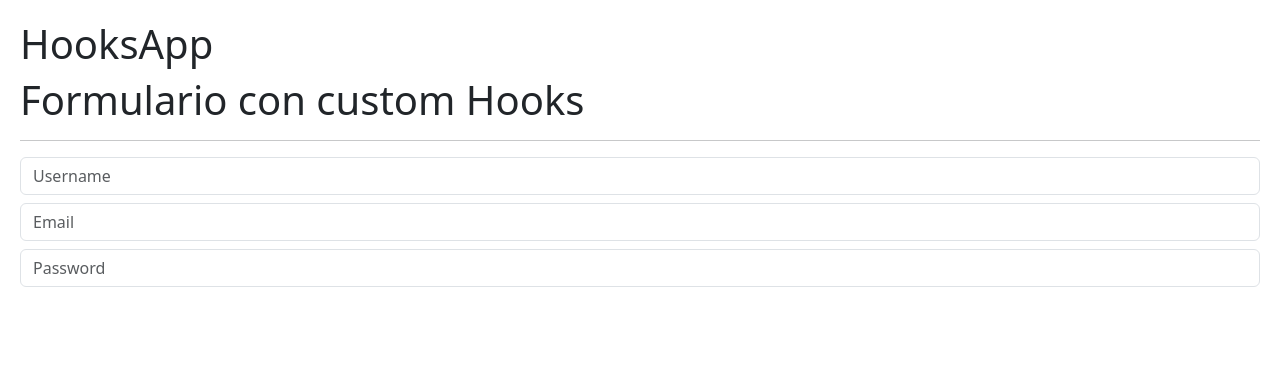
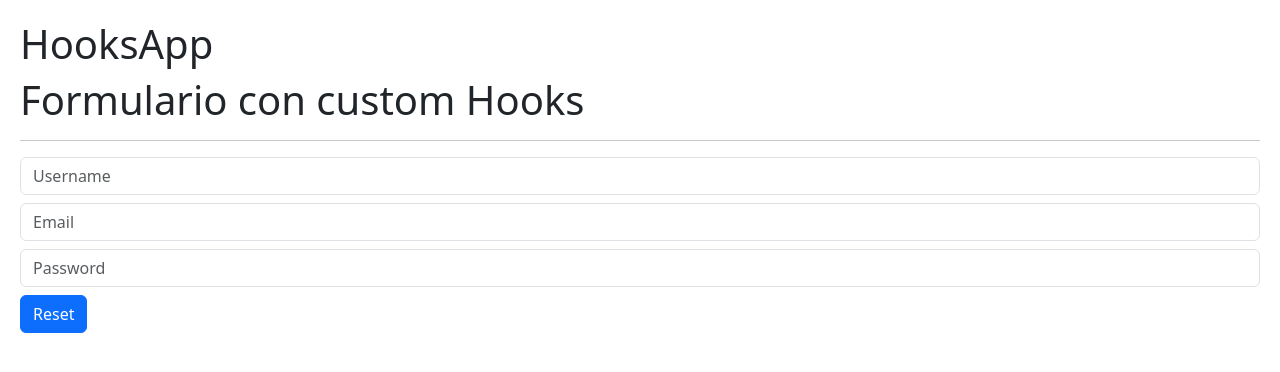
Before and after one commit to Enrique-Zepeda/React-De-cero-a-experto-Hooks-y-MERN, a React (Vite) app in the folder React/05-hook-app/: page / in a window 1280 px wide. Shown: the top 372 px of the page. Built offline with nearby package versions, Linux system fonts and the light colour scheme.

Commit message:
tarea reset

```diff
--- a/React/05-hook-app/src/02-useEffect/SimpleFormWithCustomHook.jsx
+++ b/React/05-hook-app/src/02-useEffect/SimpleFormWithCustomHook.jsx
@@ -3,7 +3,7 @@ import { useForm } from "../hooks/useForm";
 
 export function FormWithCustomHook() {
   // Llamamos al custom hook y le pasamos nuestros valores iniciales y estraemos el fomulario y el input
-  const { onInputChange, formState } = useForm({
+  const { onInputChange, formState, onReset } = useForm({
     username: "",
     email: "",
     password: "",
@@ -39,6 +39,9 @@ export function FormWithCustomHook() {
         value={password}
         onChange={onInputChange}
       />
+      <button className="btn btn-primary mt-2" onClick={onReset}>
+        Reset
+      </button>
     </>
   );
 }
--- a/React/05-hook-app/src/hooks/useForm.js
+++ b/React/05-hook-app/src/hooks/useForm.js
@@ -13,8 +13,13 @@ export function useForm(initialForm = {}) {
       [name]: value,
     });
   };
+
+  const onReset = () => {
+    setFormState(initialForm);
+  };
   return {
     formState,
     onInputChange,
+    onReset,
   };
 }
```
